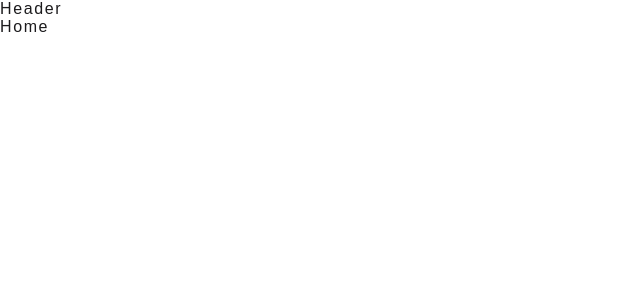
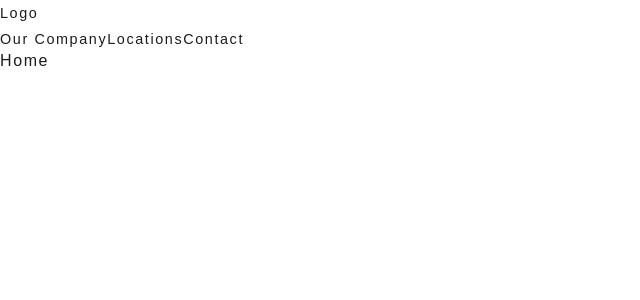
Before and after one commit to steamnp/bfd42, a React (Vite) app: page / in a window 1280 px wide. Shown: the top 300 px of the page, without its empty margins (0-640 px from the left). Built offline with nearby package versions, Linux system fonts and the light colour scheme.

Commit message:
add link component

```diff
--- a/src/common/header/header.tsx
+++ b/src/common/header/header.tsx
@@ -1,5 +1,22 @@
+import { Link } from 'react-router-dom'
+
 function Header() {
-  return <div>Header</div>
+  return (
+    <div>
+      {/* link to home page */}
+      <Link to="/">Logo</Link>
+      <div>
+        {/* link to our-company page */}
+        <Link to="/about">Our Company</Link>
+
+        {/* link to locations page */}
+        <Link to="/locations">Locations</Link>
+
+        {/* link to contact page */}
+        <Link to="/contact">Contact</Link>
+      </div>
+    </div>
+  )
 }
 
 export default Header
--- a/src/data/menu-data.ts
+++ b/src/data/menu-data.ts
@@ -24,13 +24,13 @@ export const menuData = {
     city: 'Toronto, Ontario M9C 3J5',
   },
   contact: {
+    emailLink: 'mailto:contact@designo.co',
+    emailLabel: 'send us an email',
     title: 'Contact Us (Central Office)',
     phone: '+1 253-863-8967',
     phoneLink: 'tel:+1 253-863-8967',
     phoneLabel: 'call us via our official number',
     email: 'contact@designo.co',
-    emailLink: 'mailto:contact@designo.co',
-    emailLabel: 'send us an email',
   },
   social: [
     {
--- /dev/null
+++ b/src/pages/locations.tsx
@@ -0,0 +1,5 @@
+function Locations() {
+  return <div>Locations</div>
+}
+
+export default Locations
--- /dev/null
+++ b/src/pages/our-company.tsx
@@ -0,0 +1,5 @@
+function OurCompany() {
+  return <div>Our Company</div>
+}
+
+export default OurCompany
--- a/src/routes/routes.tsx
+++ b/src/routes/routes.tsx
@@ -2,6 +2,9 @@ import { Outlet, createBrowserRouter } from 'react-router-dom'
 import Home from '../pages/home'
 import Contact from '../pages/contact'
 import { GlobalStyles } from '../style/global-style'
+import Header from '../common/header/header'
+import OurCompany from '../pages/our-company'
+import Locations from '../pages/locations'
 
 export const router = createBrowserRouter([
   {
@@ -9,7 +12,7 @@ export const router = createBrowserRouter([
     element: (
       <>
         <GlobalStyles />
-        <div>Header</div>
+        <Header />
         <Outlet />
       </>
     ),
@@ -22,6 +25,14 @@ export const router = createBrowserRouter([
         path: '/contact',
         element: <Contact />,
       },
+      {
+        path: '/about',
+        element: <OurCompany />,
+      },
+      {
+        path: '/locations',
+        element: <Locations />,
+      },
     ],
   },
 ])
```
